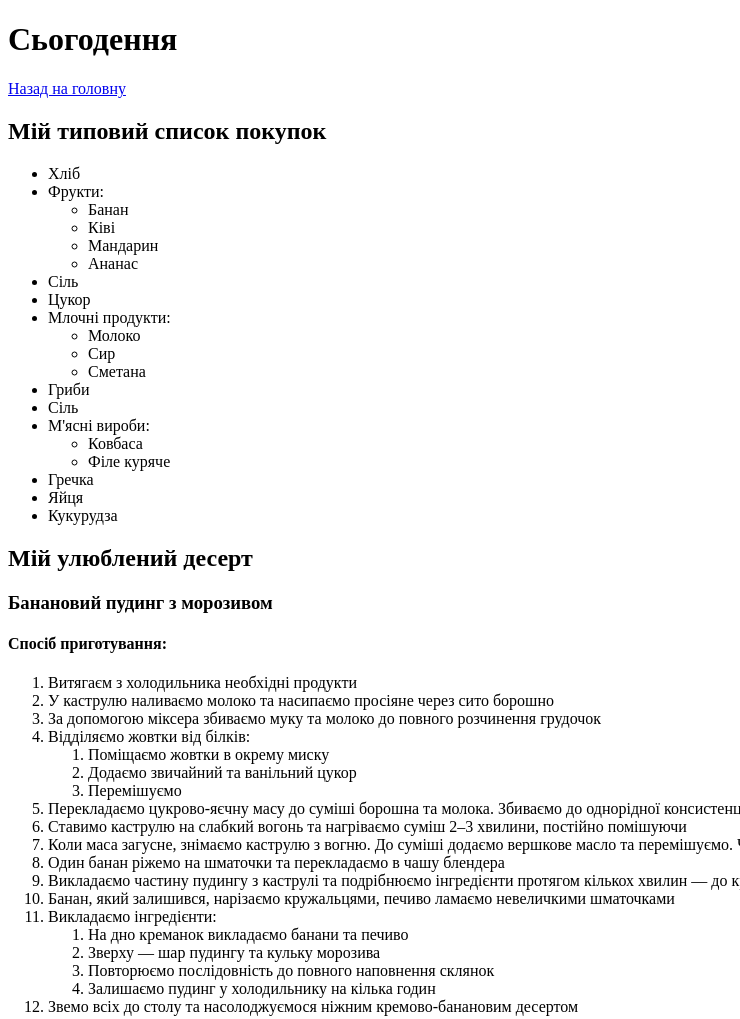
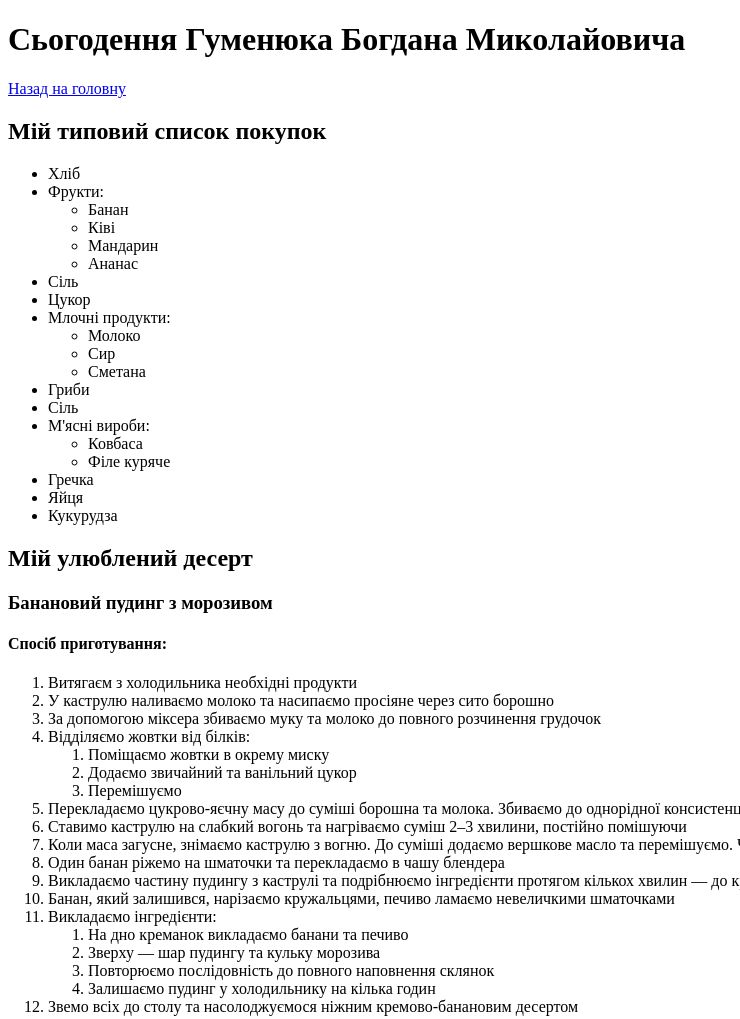
Before and after one commit to VIDEN22014/WebLabs, a plain HTML site: page Lab1/novadays.html in a window 1280 px wide. Shown: the whole page, without its empty margins (0-740 px from the left). Drawn offline with Linux system fonts and the light colour scheme.

Commit message:
lab1 full done

```diff
--- a/Lab1/novadays.html
+++ b/Lab1/novadays.html
@@ -2,7 +2,7 @@
 <html>
 <body>
 
-<h1>Сьогодення</h1>
+<h1>Сьогодення Гуменюка Богдана Миколайовича</h1>
 <a href="index.html"><p>Назад на головну</p></a>
 <h2>Мій типовий список покупок</h2>
 <ul>
```
